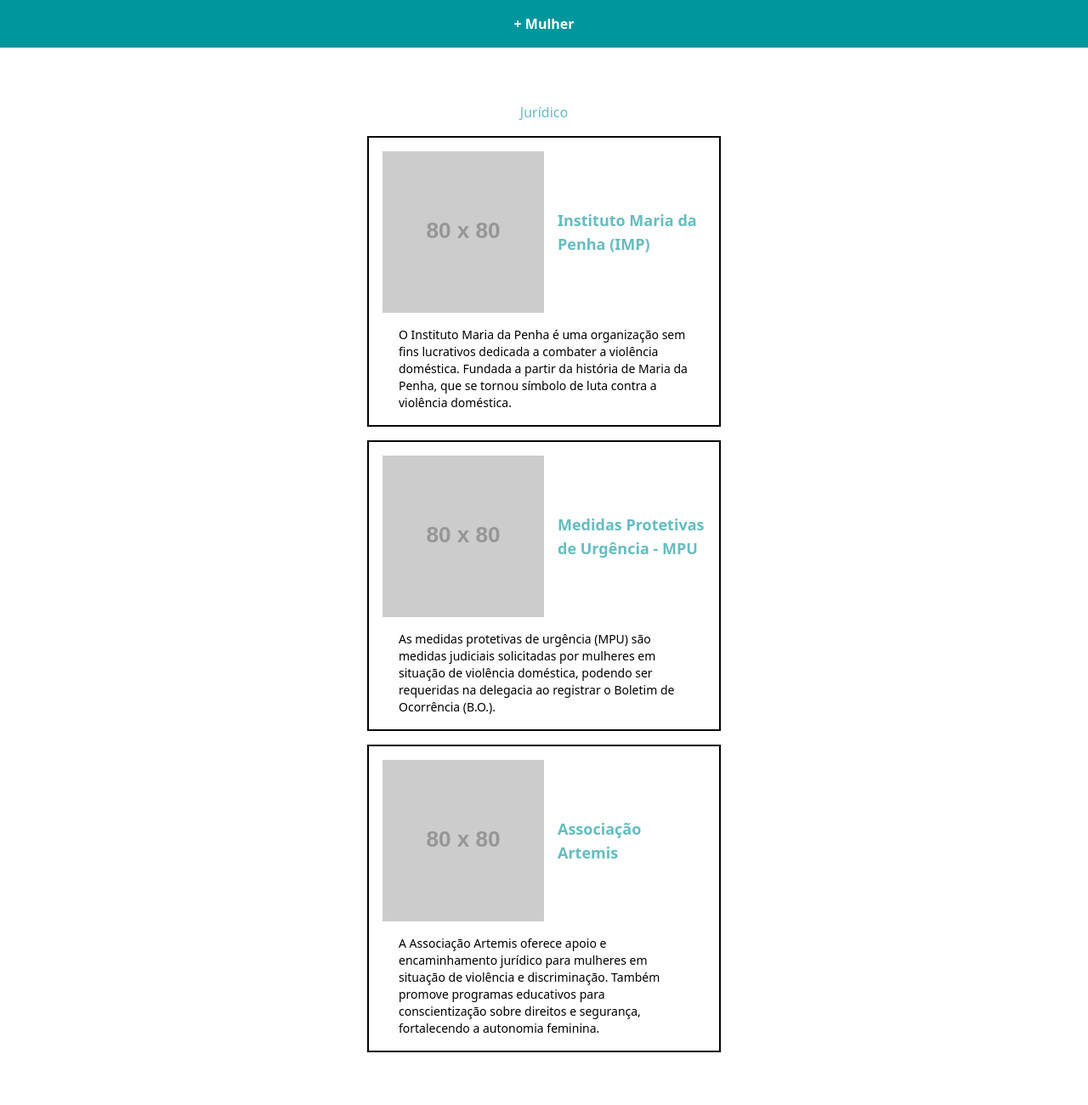
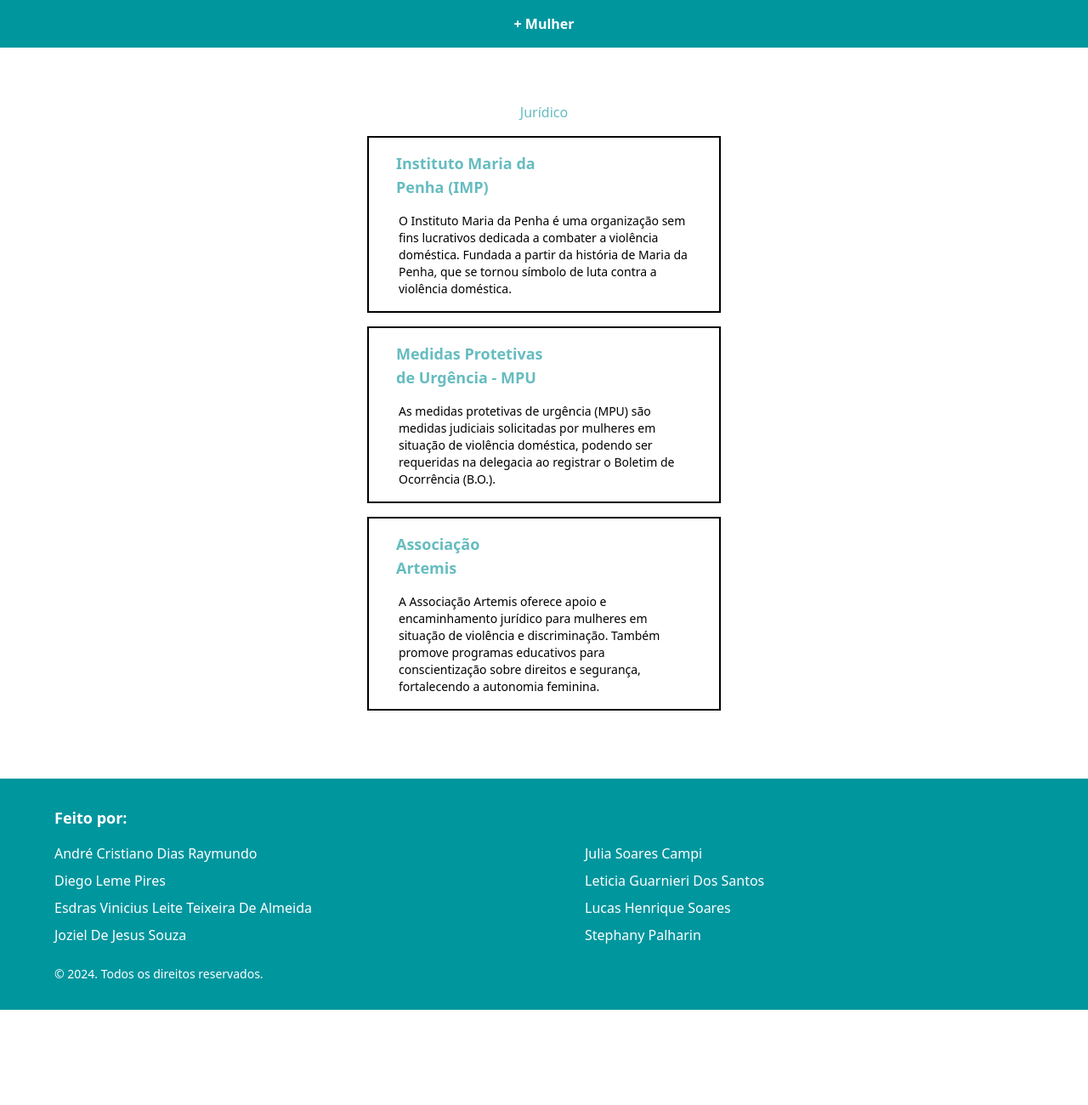
Before and after one commit to LucaisHS/MaisMulher, a website: page juridico.html in a window 1280 px wide. Shown: the top 1300 px of the page at 85% size. After the commit the page ends 1188 px from the top, so only its background shows below. Drawn offline with Linux system fonts and the light colour scheme; placeholder pictures from the web are drawn by us.

Commit message:
Update juridico.html

```diff
--- a/juridico.html
+++ b/juridico.html
@@ -33,9 +33,7 @@
             <a href="./imp.html">
                 <div class="border-2 border-black p-4 flex flex-col justify-between mb-4">
                     <div class="flex">
-                        <div class="w-1/2">
-                            <img src="https://via.placeholder.com/80" alt="Imagem" class="w-full h-auto">
-                        </div>
+
                         <div class="w-1/2 flex items-center pl-4">
                             <h2 class="text-[#66BCC0] text-lg font-bold">Instituto Maria da Penha (IMP)</h2>
                         </div>
@@ -50,9 +48,7 @@
             <a href="./mpu.html">
                 <div class="border-2 border-black p-4 flex flex-col justify-between mb-4">
                     <div class="flex">
-                        <div class="w-1/2">
-                            <img src="https://via.placeholder.com/80" alt="Imagem" class="w-full h-auto">
-                        </div>
+
                         <div class="w-1/2 flex items-center pl-4">
                             <h2 class="text-[#66BCC0] text-lg font-bold">Medidas Protetivas de Urgência - MPU</h2>
                         </div>
@@ -67,9 +63,7 @@
             <a href="./artemis.html">
                 <div class="border-2 border-black p-4 flex flex-col justify-between mb-4">
                     <div class="flex">
-                        <div class="w-1/2">
-                            <img src="https://via.placeholder.com/80" alt="Imagem" class="w-full h-auto">
-                        </div>
+
                         <div class="w-1/2 flex items-center pl-4">
                             <h2 class="text-[#66BCC0] text-lg font-bold">Associação Artemis</h2>
                         </div>
```
